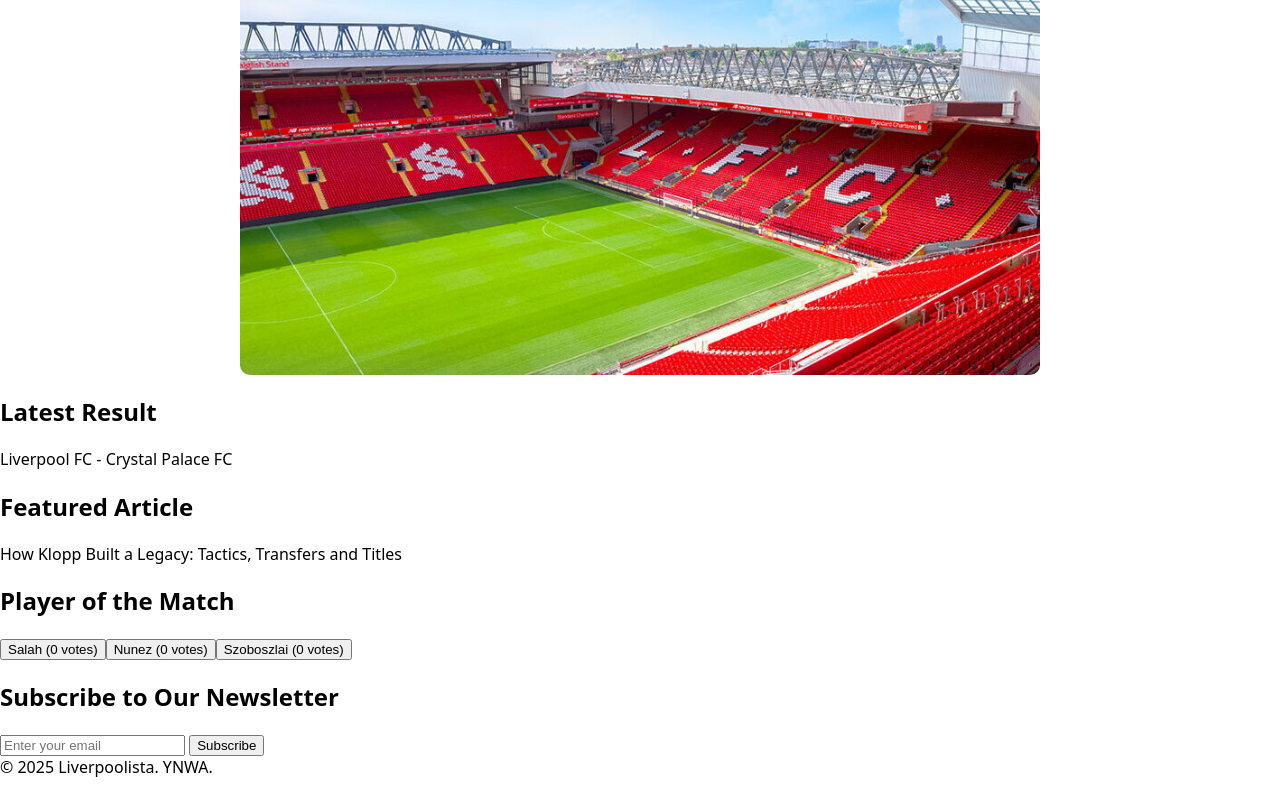
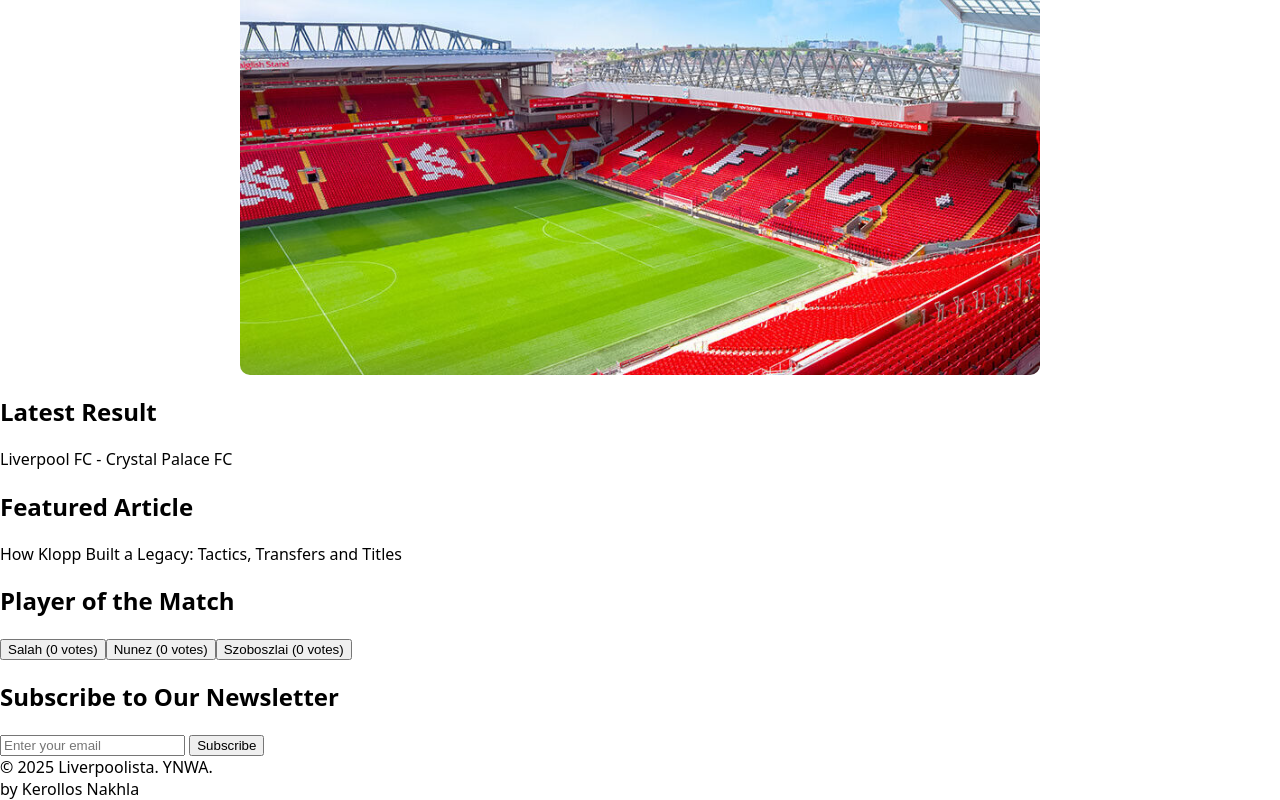
Before and after one commit to KeroAsher/liverpoolista, a React (Create React App) app: page / in a window 1280 px wide. Shown: the part 558-1358 px from the top of the page. Before the commit the page ends 1336 px from the top, so only its background shows below. Built offline with nearby package versions, Linux system fonts and the light colour scheme; the HTML template or start-up script is replaced by a standard one.

Commit message:
Add footer credit by Kerollos Nakhla

```diff
--- a/src/App.js
+++ b/src/App.js
@@ -26,7 +26,10 @@
       </div>
       <h2 className="text-xl font-semibold mt-4">Subscribe to Our Newsletter</h2>
       <input placeholder="Enter your email" /> <button>Subscribe</button>
-      <footer className="mt-6 text-sm text-gray-500">© 2025 Liverpoolista. YNWA.</footer>
+      <footer className="mt-6 text-sm text-gray-500">
+  © 2025 Liverpoolista. YNWA. <br />
+  <span className="text-xs italic">by Kerollos Nakhla</span>
+</footer>
     </div>
   );
 }
```
